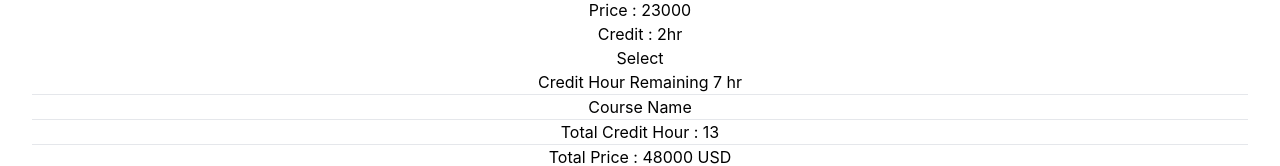
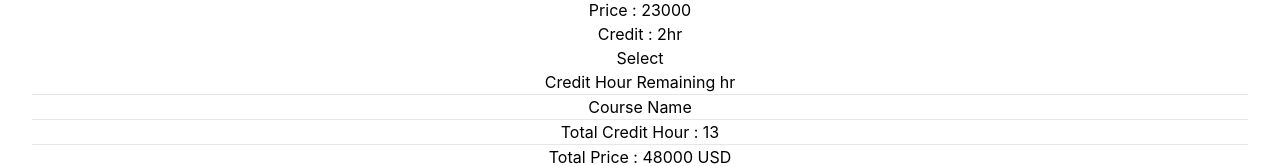
Before and after one commit to swapno92/assignment-seven, a React (Vite) app: page / in a window 1280 px wide. Shown: the part 3982-4148 px from the top of the page. Built offline with nearby package versions, Linux system fonts and the light colour scheme.

Commit message:
A warning will be given if a card is selected more than once

```diff
--- a/src/components/Cards/Cards.jsx
+++ b/src/components/Cards/Cards.jsx
@@ -8,6 +8,7 @@ import 'react-toastify/dist/ReactToastify.css';
 const Cards = () => {
     const [courses, setCourses] = useState([])
     const [names, setNames] = useState([])
+    // const [remainingHour, setRemainingHour] = useState(20)
 
     useEffect(() => {
         fetch('courses.json')
@@ -17,8 +18,14 @@ const Cards = () => {
 
     const handleCard = (course) => {
 
-        const newNames = [...names, course]
-        setNames(newNames)
+        const isTrue = names.find(item => item.id === course.id)
+        if (isTrue) {
+            toast('The course is already selected')
+        }
+        else {
+            const newNames = [...names, course]
+            setNames(newNames)
+        }
     }
 
 
@@ -34,7 +41,9 @@ const Cards = () => {
                 }
                 <ToastContainer></ToastContainer>
             </div>
-            <PurchasedCourses  names={names}></PurchasedCourses>
+            <PurchasedCourses
+                names={names}
+            ></PurchasedCourses>
         </div>
     );
 };
--- a/src/components/PurchasedCourses/PurchasedCourses.jsx
+++ b/src/components/PurchasedCourses/PurchasedCourses.jsx
@@ -2,11 +2,11 @@ import React from 'react';
 import './PurchasedCourses'
 
 const PurchasedCourses = ({ names }) => {
+    // console.log(names);
     let count = 1
-    // console.log(names);
     return (
         <div className='w-1/4 p-4 rounded bg-white space-y-4 text-start'>
-            <h3 className='text-[#2F80ED] text-lg font-bold'>Credit Hour Remaining 7 hr</h3>
+            <h3 className='text-[#2F80ED] text-lg font-bold'>Credit Hour Remaining {} hr</h3>
             <hr className='bg-[rgba(28,27,27,0.20)]' />
             <h2 className='text-xl font-bold'>Course Name</h2>
             <div>
```
